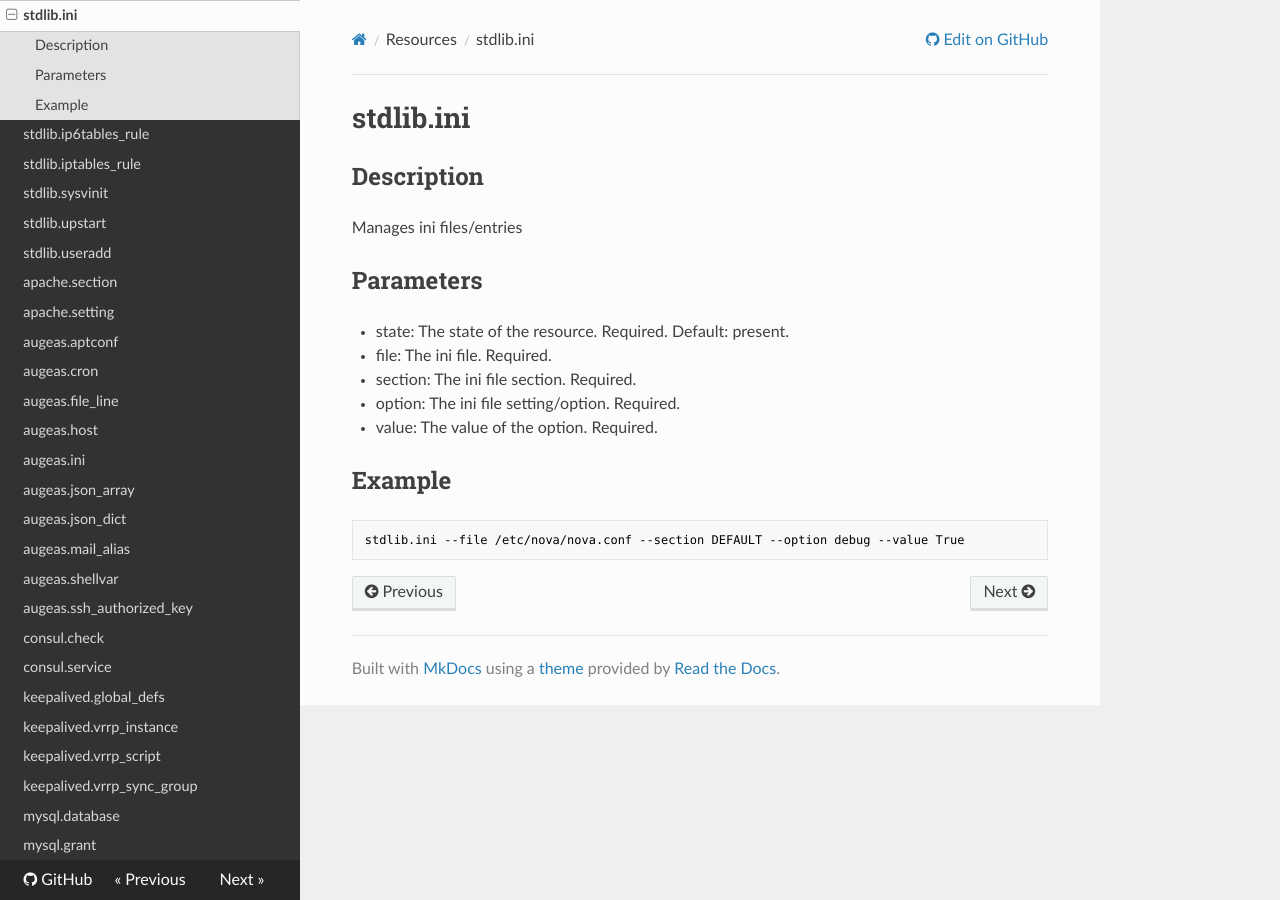
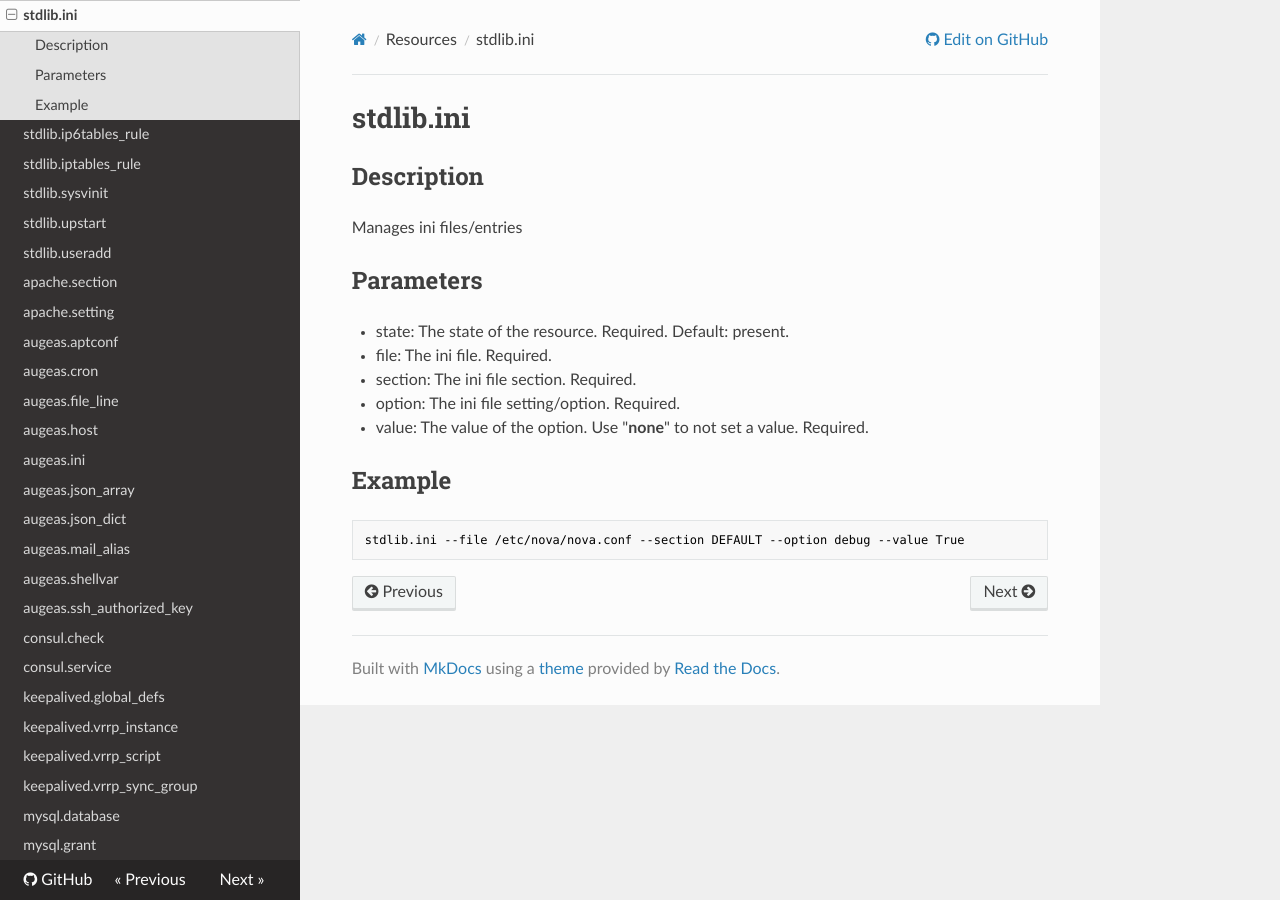
Before and after one commit to wffls/waffles, an MkDocs documentation site: the page built from docs/resources/stdlib.ini.md, in a window 1280 px wide. Built offline with MkDocs 1.6.1, drawn with Linux system fonts in a browser that asks for light colours; nearby versions of some CDN libraries; old or Windows-style settings are respelled for this version of MkDocs.

Commit message:
Updating stdlib.ini. Allowing single-word settings.

```diff
--- a/docs/resources/stdlib.ini.md
+++ b/docs/resources/stdlib.ini.md
@@ -10,7 +10,7 @@ Manages ini files/entries
 * file: The ini file. Required.
 * section: The ini file section. Required.
 * option: The ini file setting/option. Required.
-* value: The value of the option. Required.
+* value: The value of the option. Use "__none__" to not set a value. Required.
 
 ## Example
 
```
Also changed, not shown: 3 other files.
